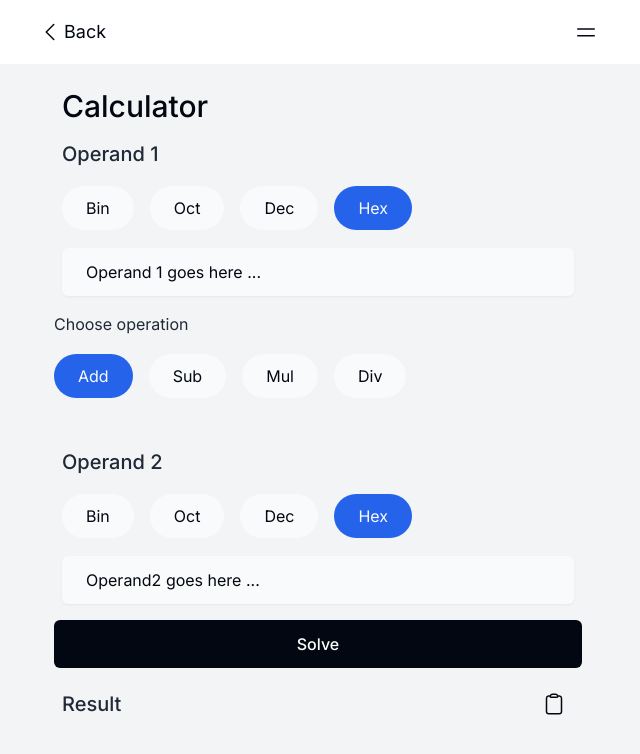
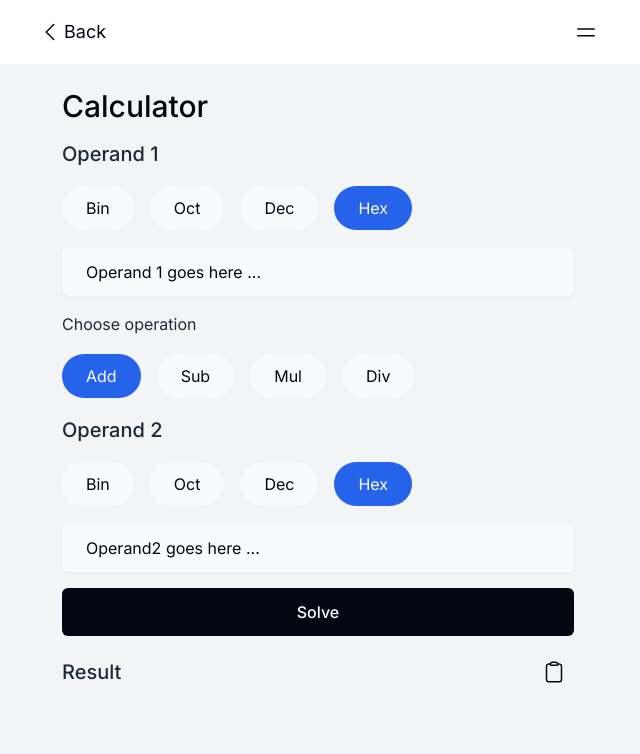
Before and after one commit to bhendi-boi/Hex-cal, a Next.js app: page /calculator in a window 1280 px wide. Shown: the top 754 px of the page, without its empty margins (322-962 px from the left). Built offline with nearby package versions, Linux system fonts and the light colour scheme; what tailwindcss-displaymodes would draw is missing.

Commit message:
removed a spacing issue in calculator

```diff
--- a/app/calculator/Form.tsx
+++ b/app/calculator/Form.tsx
@@ -79,8 +79,8 @@ const Form = () => {
   }
   return (
     <>
-      <form onSubmit={handleSubmit}>
-        <div className="px-2 pb-4">
+      <form onSubmit={handleSubmit} className="px-2">
+        <div className="pb-4">
           <ChooseBase
             variant="single"
             label="Operand 1"
@@ -103,7 +103,7 @@ const Form = () => {
           state={operation}
           setState={setOperation}
         />
-        <div className="px-2 pt-4">
+        <div className="">
           <ChooseBase
             variant="single"
             label="Operand 2"
```
